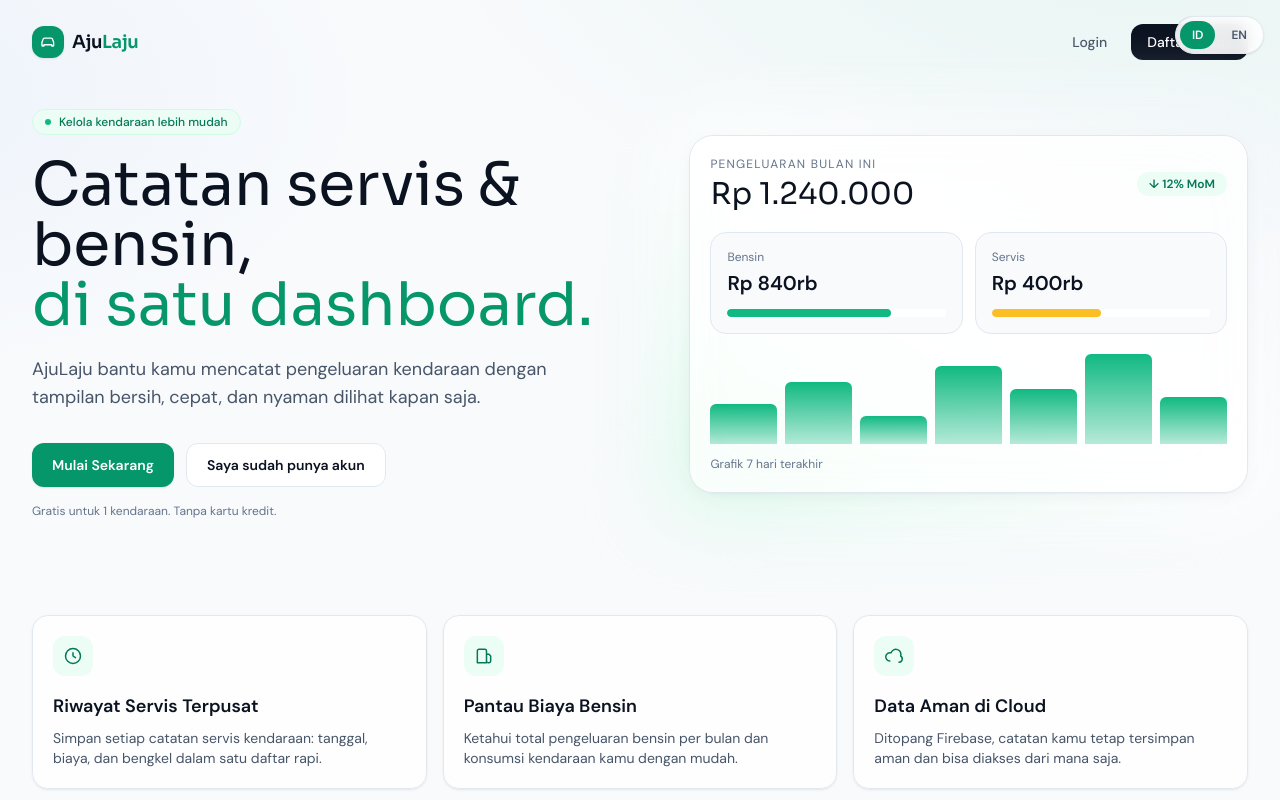
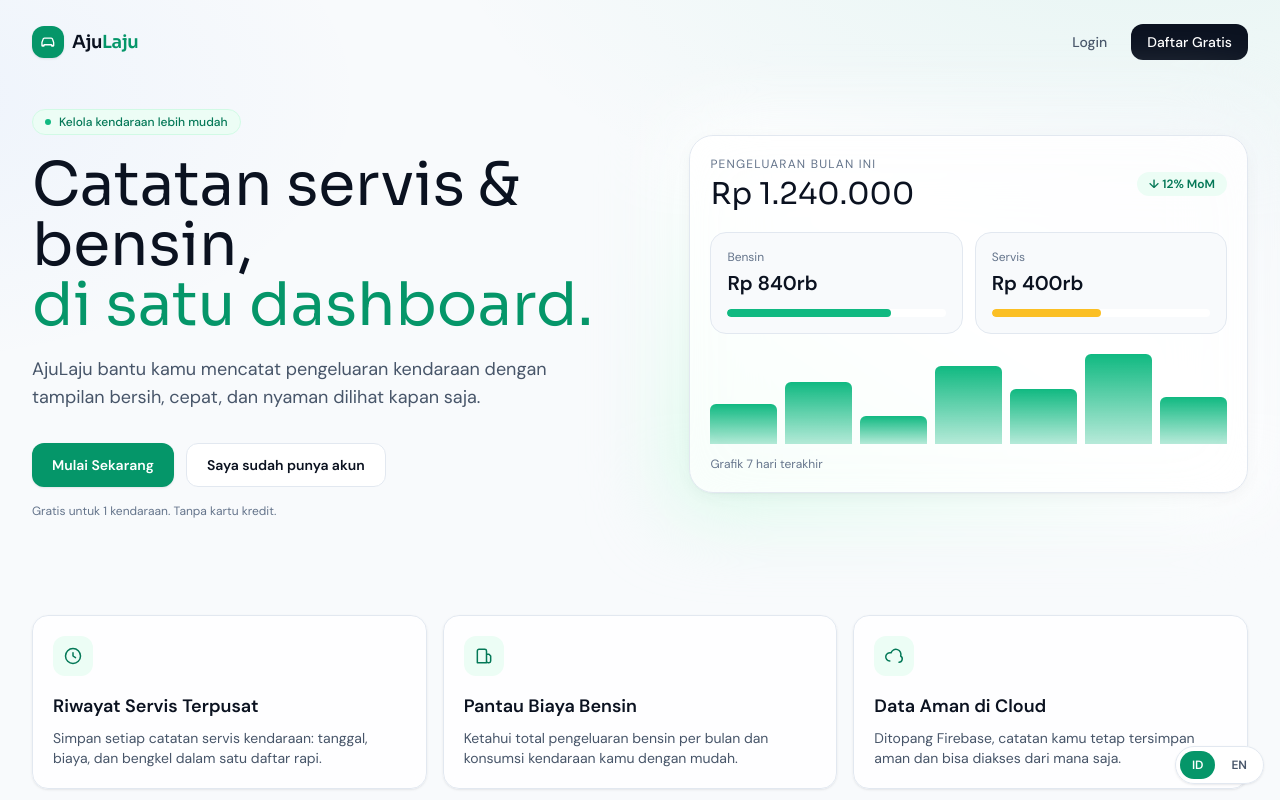
Before and after one commit to teguhwaluyojati/aju-laju, a Next.js app: page / in a window 1280 px wide. Shown: the top 800 px of the page. Built offline with nearby package versions, Linux system fonts and the light colour scheme; no server answers.

Commit message:
fix(ui): move language switcher to bottom-right to avoid navbar overlap

```diff
--- a/src/components/ui/LanguageSwitcher.tsx
+++ b/src/components/ui/LanguageSwitcher.tsx
@@ -31,7 +31,7 @@
   }
 
   return (
-    <div className="fixed right-4 top-4 z-[70] rounded-full border border-surface-border bg-white/90 p-1 shadow-soft backdrop-blur">
+    <div className="fixed bottom-4 right-4 z-30 rounded-full border border-surface-border bg-white/90 p-1 shadow-soft backdrop-blur">
       <div className="flex items-center gap-1 text-xs font-semibold">
         <button
           type="button"
```
